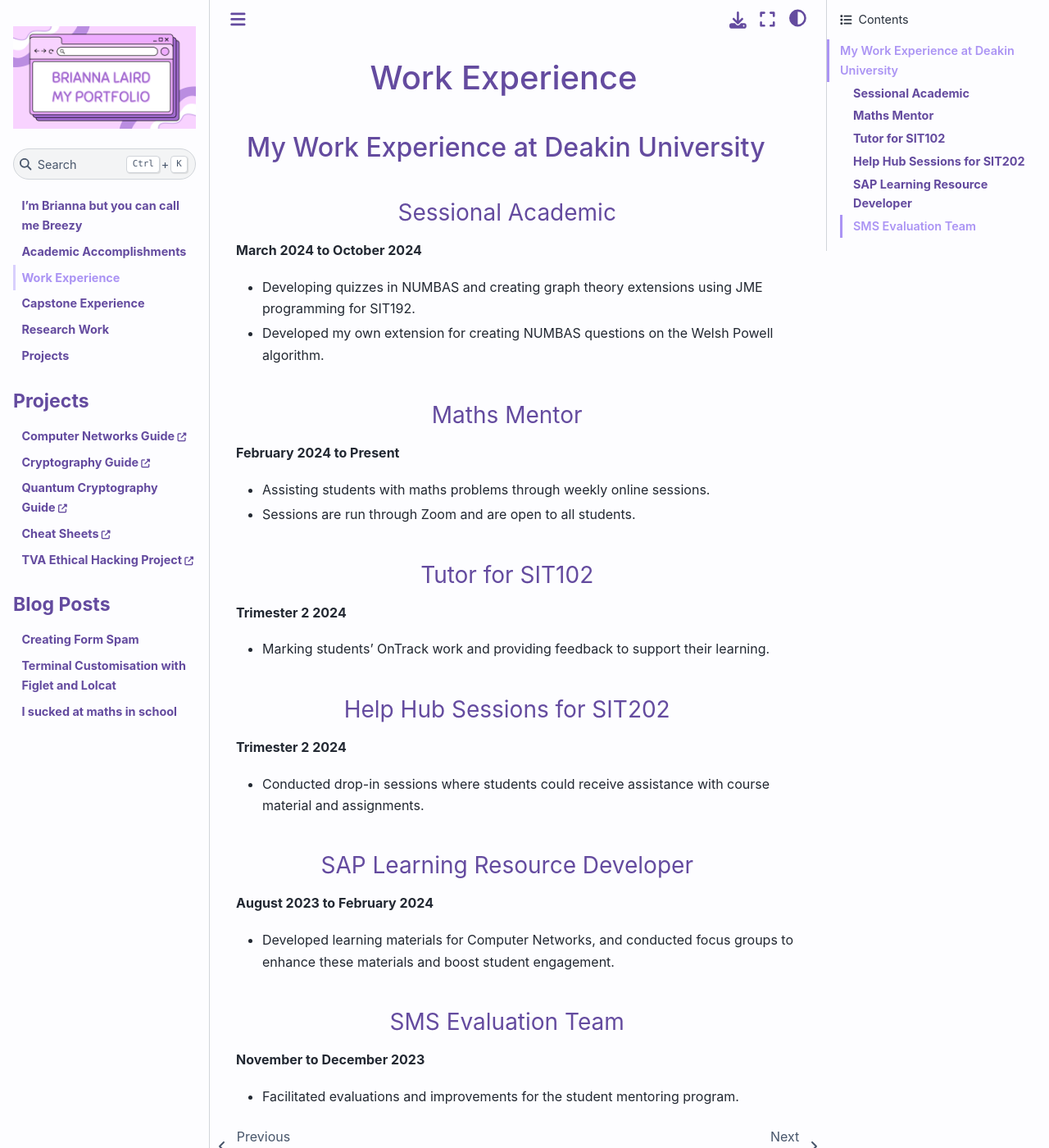
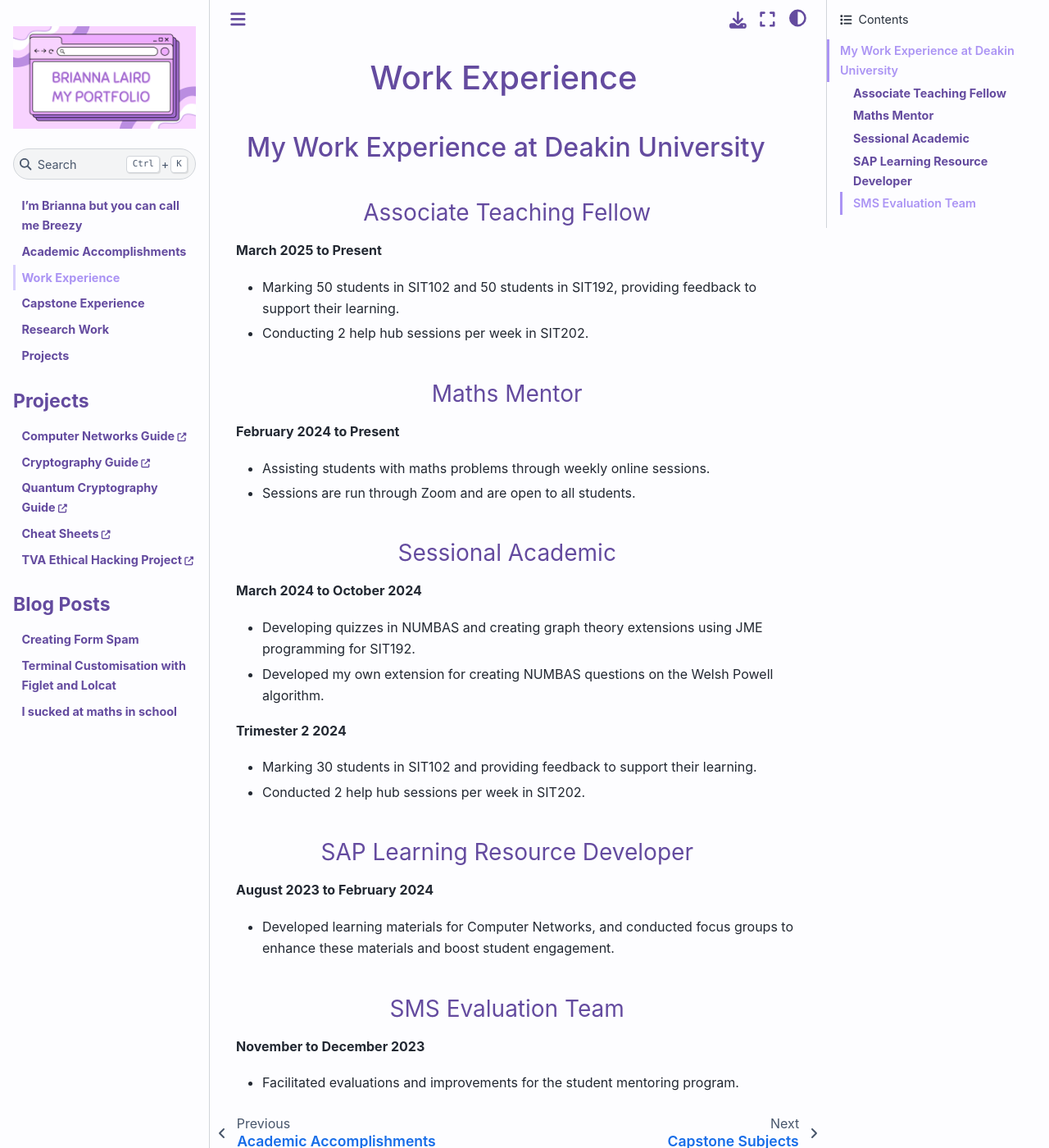
Before and after one commit to breezy-codes/breezy-codes.github.io, a Jupyter Book: the page built from content/about-me/work-experience.md, in a window 1280 px wide and 1400 px high. Shown: the whole window at 82% size. Built offline with Jupyter Book 1.0.4 settings and Sphinx 7.4.7 and the Sphinx Book theme 1.1.4, drawn with Linux system fonts in a browser that asks for light colours.

```diff
--- a/content/about-me/work-experience.md
+++ b/content/about-me/work-experience.md
@@ -1,6 +1,20 @@
 # Work Experience
 
 ## My Work Experience at Deakin University
+
+### Associate Teaching Fellow
+
+**March 2025 to Present**
+
+- Marking 50 students in SIT102 and 50 students in SIT192, providing feedback to support their learning.
+- Conducting 2 help hub sessions per week in SIT202.
+
+### Maths Mentor
+
+**February 2024 to Present**
+
+- Assisting students with maths problems through weekly online sessions.
+- Sessions are run through Zoom and are open to all students.
 
 ### Sessional Academic
 
@@ -9,24 +23,10 @@
 - Developing quizzes in NUMBAS and creating graph theory extensions using JME programming for SIT192.
 - Developed my own extension for creating NUMBAS questions on the Welsh Powell algorithm.
 
-### Maths Mentor
-
-**February 2024 to Present**
-
-- Assisting students with maths problems through weekly online sessions.
-- Sessions are run through Zoom and are open to all students.
-
-### Tutor for SIT102
-
 **Trimester 2 2024**
 
-- Marking students’ OnTrack work and providing feedback to support their learning.
-
-### Help Hub Sessions for SIT202
-
-**Trimester 2 2024**
-
-- Conducted drop-in sessions where students could receive assistance with course material and assignments.
+- Marking 30 students in SIT102 and providing feedback to support their learning.
+- Conducted 2 help hub sessions per week in SIT202.
 
 ### SAP Learning Resource Developer
 
```
Also changed, not shown: content/about-me/accomplishments.md (+7 -5 lines), content/about-me/research.md (+4 -4 lines), intro.md (+1 -1 lines).
